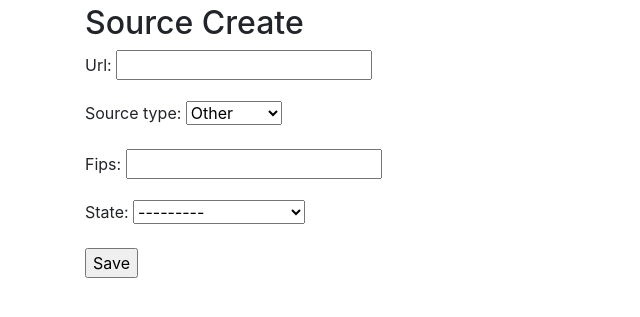
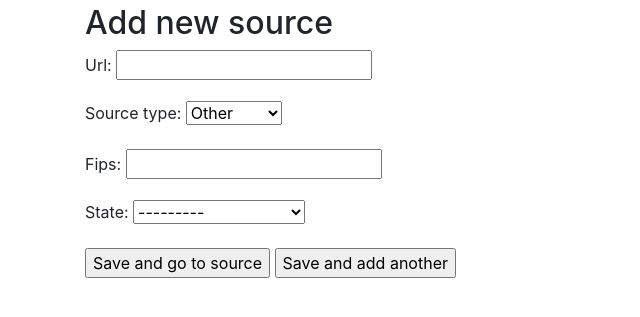
Before and after one commit to Ballot-Drop/ballot-source, a Django app: page /sources/new in a window 1280 px wide. Shown: the part 56-373 px from the top of the page, without its empty margins (0-640 px from the left). Run offline with Django 3.2, Linux system fonts and the light colour scheme; the visitor is signed in with stand-in values (Sample User, id 1); some libraries are stand-ins or nearby versions.

Commit message:
Updated form for edit or create, validated bad urls

```diff
--- a/ballot_source/sources/forms.py
+++ b/ballot_source/sources/forms.py
@@ -1,4 +1,6 @@
+import requests
 from django import forms
+from django.core.exceptions import ValidationError
 
 from .models import Source
 
@@ -7,3 +9,14 @@ class SourceForm(forms.ModelForm):
     class Meta:
         model = Source
         fields = ["url", "source_type", "fips", "state"]
+
+    def clean_url(self):
+        self.cleaned_data = super(SourceForm, self).clean()
+        url = self.cleaned_data["url"]
+        try:
+            requests.get(url)
+        except requests.exceptions.ConnectionError:
+            raise ValidationError(
+                "The url does not appear to be working. Check the spelling and try again."
+            )
+        return url
--- a/ballot_source/sources/urls.py
+++ b/ballot_source/sources/urls.py
@@ -1,12 +1,19 @@
 from django.urls import path
 
 # from django.views.generic import TemplateView
-from .views import DiffView, SourceDetailView, SourceListView, SourceNewView
+from .views import (
+    DiffView,
+    SourceDetailView,
+    SourceEditView,
+    SourceFormView,
+    SourceListView,
+)
 
 app_name = "sources"
 urlpatterns = [
     path("", SourceListView.as_view(), name="index"),
     path("<int:pk>", SourceDetailView.as_view(), name="detail"),
-    path("new", SourceNewView.as_view(), name="new"),
+    path("new", SourceFormView.as_view(), name="new"),
+    path("<int:pk>/edit", SourceEditView.as_view(), name="edit"),
     path("<int:source_pk>/<int:pk>", DiffView.as_view(), name="diff"),
 ]
--- a/ballot_source/sources/views.py
+++ b/ballot_source/sources/views.py
@@ -1,7 +1,7 @@
 from django.contrib.auth.mixins import LoginRequiredMixin
 from django.shortcuts import reverse
 from django.urls import reverse_lazy
-from django.views.generic import DetailView, FormView, ListView
+from django.views.generic import DetailView, FormView, ListView, UpdateView
 
 from .forms import SourceForm
 from .models import Source, SourceDetail
@@ -16,7 +16,7 @@ class SourceDetailView(LoginRequiredMixin, DetailView):
     ordering = ["-last_checked"]
 
 
-class SourceNewView(LoginRequiredMixin, FormView):
+class SourceFormView(LoginRequiredMixin, FormView):
     form_class = SourceForm
     template_name = "sources/source_create.html"
     success_url = reverse_lazy("sources:detail")
@@ -24,10 +24,22 @@ class SourceNewView(LoginRequiredMixin, FormView):
     def form_valid(self, form):
         source = form.save()
         self.pk = source.pk
-        return super(SourceNewView, self).form_valid(form)
+        self.add_another = True if form.data.get("add_another", False) else False
+        return super(SourceFormView, self).form_valid(form)
 
-    def get_success_url(self):
+    def get_success_url(self, **kwargs):
+        if self.add_another:
+            return reverse("sources:new")
         return reverse("sources:detail", kwargs={"pk": self.pk})
+
+
+class SourceEditView(LoginRequiredMixin, UpdateView):
+    form_class = SourceForm
+    template_name = "sources/source_create.html"
+
+    def get_object(self, queryset=None):
+        obj = Source.objects.get(pk=self.kwargs["pk"])
+        return obj
 
 
 class DiffView(LoginRequiredMixin, DetailView):
--- a/ballot_source/templates/sources/source_create.html
+++ b/ballot_source/templates/sources/source_create.html
@@ -1,10 +1,22 @@
 {% extends "base.html" %}
 
 {% block content %}
-<h2>Source Create</h2>
+  {% if object %}
+    <h2>Edit Source</h2>
+    <em>{{ object }}</em>
+
+  {% else %}
+<h2>Add new source</h2>
+  {% endif %}
   <form method="post">{% csrf_token %}
     {{ form.as_p }}
-    <input type="submit" value="Save">
+
+  {% if not object %}
+    <input type="submit" name="save" value="Save and go to source">
+    <input type="submit" name="add_another" value="Save and add another">
+  {% else %}
+    <input type="submit" value="Update">
+  {% endif %}
   </form>
 
 {% endblock %}
```
